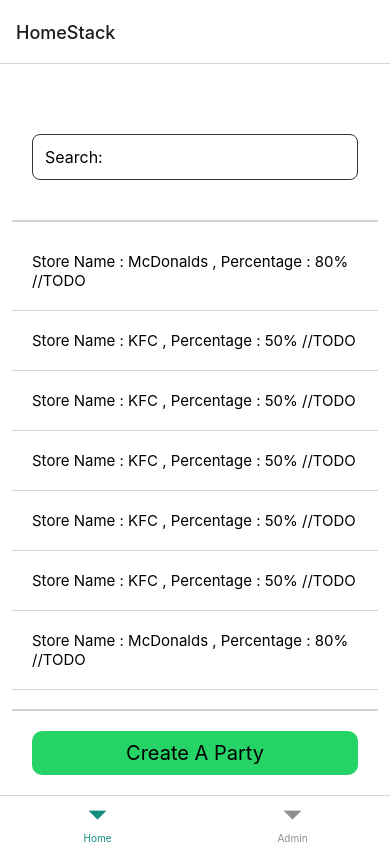
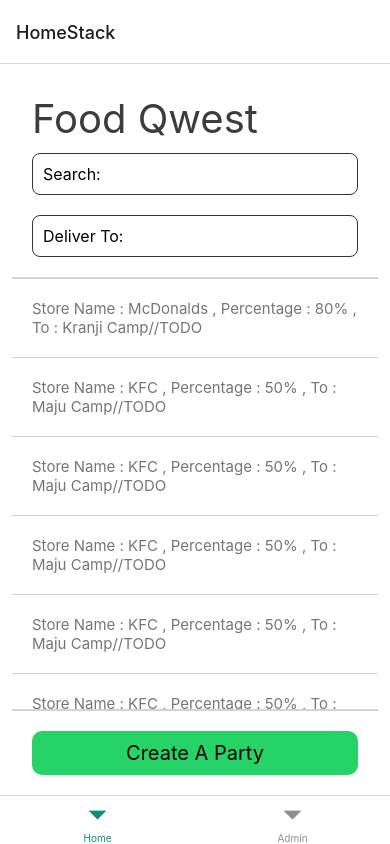
Before and after one commit to jinyangp/codeexp_2022, a React Native app: screen /HomeStack in a window 390 px wide. Built offline with nearby package versions, Linux system fonts and the light colour scheme.

Commit message:
added room

```diff
--- a/components/screens/HomeScreen.js
+++ b/components/screens/HomeScreen.js
@@ -1,76 +1,131 @@
-import React, { useEffect, useState } from 'react';
-import { Text, View, StyleSheet, TextInput, TouchableOpacity, FlatList } from "react-native";
-import { palette, theme } from '../../utils';
+import React, { useEffect, useState } from "react";
+import {
+  Text,
+  View,
+  StyleSheet,
+  TextInput,
+  TouchableOpacity,
+  FlatList,
+} from "react-native";
+import { palette, theme } from "../../utils";
 
 const testData = [
   {
-    storeName: "McDonalds", percentCompleted: "80%",
+    storeName: "McDonalds",
+    percentCompleted: "80%",
+    deliverTo: "Kranji Camp",
   },
   {
-    storeName: "KFC", percentCompleted: "50%",
+    storeName: "KFC",
+    percentCompleted: "50%",
+    deliverTo: "Maju Camp",
   },
   {
-    storeName: "KFC", percentCompleted: "50%",
+    storeName: "KFC",
+    percentCompleted: "50%",
+    deliverTo: "Maju Camp",
   },
   {
-    storeName: "KFC", percentCompleted: "50%",
+    storeName: "KFC",
+    percentCompleted: "50%",
+    deliverTo: "Maju Camp",
   },
   {
-    storeName: "KFC", percentCompleted: "50%",
+    storeName: "KFC",
+    percentCompleted: "50%",
+    deliverTo: "Maju Camp",
   },
   {
-    storeName: "KFC", percentCompleted: "50%",
+    storeName: "KFC",
+    percentCompleted: "50%",
+    deliverTo: "Maju Camp",
   },
   {
-    storeName: "McDonalds", percentCompleted: "80%",
+    storeName: "KFC",
+    percentCompleted: "50%",
+    deliverTo: "Maju Camp",
   },
   {
-    storeName: "McDonalds", percentCompleted: "80%",
+    storeName: "McDonalds",
+    percentCompleted: "80%",
+    deliverTo: "Kranji Camp",
   },
   {
-    storeName: "McDonalds", percentCompleted: "80%",
+    storeName: "McDonalds",
+    percentCompleted: "80%",
+    deliverTo: "Kranji Camp",
   },
-  {
-    storeName: "McDonalds", percentCompleted: "80%",
-  },
-  {
-    storeName: "McDonalds", percentCompleted: "80%",
-  }
 ];
 
 function HomeScreen({ navigation }) {
+  const [deliverToValue, setDeliverToValue] = useState("");
   const [searchValue, setSearchValue] = useState("");
+  const [unfilteredData, setUnfilteredData] = useState(testData);
   const [filteredData, setFilteredData] = useState([]);
 
   useEffect(() => {
-    setFilteredData(testData.filter((item) => item.storeName.toLowerCase().includes(searchValue.toLowerCase())));
-  }, [searchValue]);
+    setFilteredData(
+      unfilteredData.filter(
+        (item) =>
+          item.storeName.toLowerCase().includes(searchValue.toLowerCase()) &&
+          item.deliverTo.toLowerCase().includes(deliverToValue.toLowerCase())
+      )
+    );
+  }, [searchValue, deliverToValue, unfilteredData]);
 
   const renderItem = ({ item }) => {
     return (
-      <Text style={styles.listItem}>Store Name : {item.storeName} , Percentage : {item.percentCompleted} //TODO</Text>
+      <TouchableOpacity
+        onPress={() => {
+          navigation.navigate("Room", { ...item });
+        }}
+      >
+        <Text style={styles.listItem}>
+          Store Name : {item.storeName} , Percentage : {item.percentCompleted} ,
+          To : {item.deliverTo}
+          //TODO
+        </Text>
+      </TouchableOpacity>
     );
   };
 
   return (
     <View style={styles.container}>
-      <View style={styles.headerContainer} >
+      <View style={styles.headerContainer}>
+        <Text style={styles.headerText}>Food Qwest</Text>
         <TextInput
           style={styles.input}
-          placeholder='Search:'
-          autoCapitalize='none'
-          keyboardType='default'
-          textContentType='none'
+          placeholder="Search:"
+          autoCapitalize="none"
+          keyboardType="default"
+          textContentType="none"
           autoFocus={true}
           value={searchValue}
-          onChangeText={text => setSearchValue(text)}
+          onChangeText={(text) => setSearchValue(text)}
+        />
+        <TextInput
+          style={styles.input}
+          placeholder="Deliver To:"
+          autoCapitalize="none"
+          keyboardType="default"
+          textContentType="none"
+          autoFocus={true}
+          value={deliverToValue}
+          onChangeText={(text) => setDeliverToValue(text)}
         />
       </View>
 
-      <FlatList data={filteredData} renderItem={renderItem} />
+      <View style={styles.bodyContainer}>
+        <FlatList data={filteredData} renderItem={renderItem} />
+      </View>
 
       <View style={styles.footerContainer}>
-        <TouchableOpacity onPress={() => {navigation.navigate("CreateGroup")}} style={styles.button}>
+        <TouchableOpacity
+          onPress={() => {
+            navigation.navigate("CreateGroup");
+          }}
+          style={styles.button}
+        >
           <Text style={styles.buttonText}>Create A Party</Text>
         </TouchableOpacity>
       </View>
@@ -83,25 +138,29 @@
 const styles = StyleSheet.create({
   container: {
     flex: 1,
-    backgroundColor: '#fff',
-    paddingTop: 50,
+    backgroundColor: "#fff",
+    paddingTop: 10,
     paddingHorizontal: 12,
   },
   headerContainer: {
     padding: 20,
-    alignItems: 'flex-start',
-    marginBottom: 10,
+    alignItems: "flex-start",
+    paddingBottom: 10,
     borderBottomColor: "lightgrey",
     borderBottomWidth: 2,
   },
+  headerText: {
+    color: theme.colors.text,
+    fontSize: 40,
+  },
   input: {
-    backgroundColor: '#fff',
-    marginBottom: 20,
+    backgroundColor: "#fff",
+    marginVertical: 10,
     fontSize: 16,
     borderWidth: 1,
-    borderColor: '#333',
+    borderColor: "#333",
     borderRadius: 8,
-    padding: 12,
+    padding: 10,
     width: "100%",
   },
   footerContainer: {
@@ -115,14 +174,18 @@
     borderRadius: 10,
   },
   buttonText: {
-      color: "black",
-      alignSelf: 'center',
-      fontSize: 20,
+    color: "black",
+    alignSelf: "center",
+    fontSize: 20,
   },
   listItem: {
     padding: 20,
     borderBottomColor: "lightgrey",
     borderBottomWidth: 1,
     fontSize: 15,
-  }
+    color: theme.colors.secondaryText,
+  },
+  bodyContainer: {
+    flex: 1,
+  },
 });
--- a/components/screens/ProfileScreen.js
+++ b/components/screens/ProfileScreen.js
@@ -1,6 +1,5 @@
-
-import { Text, View, TouchableOpacity, StyleSheet} from 'react-native';
-import { palette, theme } from '../../utils'
+import { Text, View, TouchableOpacity, StyleSheet } from "react-native";
+import { palette, theme } from "../../utils";
 
 export default function ProfileScreen({ navigation }) {
   return (
@@ -10,11 +9,17 @@
       </View>
 
       <View>
-            <TouchableOpacity style={styles.button} onPress={() => navigation.navigate("Settings")}>
+        <TouchableOpacity
+          style={styles.button}
+          onPress={() => navigation.navigate("Settings")}
+        >
           <Text style={styles.text}>Settings</Text>
         </TouchableOpacity>
 
-            <TouchableOpacity style={styles.button} onPress={() => navigation.navigate("History")}>
+        <TouchableOpacity
+          style={styles.button}
+          onPress={() => navigation.navigate("History")}
+        >
           <Text style={styles.text}>History</Text>
         </TouchableOpacity>
       </View>
@@ -25,14 +30,14 @@
 const styles = StyleSheet.create({
   container: {
     flex: 1,
-        backgroundColor: '#fff',
-        paddingTop: 50,
-        paddingHorizontal: 12
+    backgroundColor: "#fff",
+    paddingTop: 10,
+    paddingHorizontal: 12,
   },
   headerContainer: {
     padding: 20,
-        alignItems: 'center',
-        flexDirection: 'row',
+    alignItems: "center",
+    flexDirection: "row",
     marginBottom: 10,
   },
   button: {
--- /dev/null
+++ b/components/screens/Room/RoomHost.js
@@ -0,0 +1,177 @@
+import React, { useState, useEffect } from "react";
+import {
+  Text,
+  View,
+  StyleSheet,
+  TouchableOpacity,
+  FlatList,
+} from "react-native";
+import { Ionicons } from "@expo/vector-icons";
+import { palette, theme } from "../../../utils";
+
+function RoomHost({ data }) {
+  const { info, navigation } = data;
+
+  const [orders, setOrders] = useState([
+    {
+      foodName: "Curry Fish Head",
+      amount: 1,
+    },
+    {
+      foodName: "Chicken Rice",
+      amount: 4,
+    },
+    {
+      foodName: "Roti Prata",
+      amount: 11,
+    },
+  ]);
+
+  const [totalAmount, setTotalAmount] = useState(54);
+  const [currAmount, setCurrAmount] = useState(27);
+  const [percent, setPercent] = useState(0);
+
+  useEffect(() => {
+    setPercent(currAmount / totalAmount);
+  }, [currAmount]);
+
+  const renderItem = ({ item }) => {
+    return (
+      <TouchableOpacity
+        onPress={() => {
+          console.log("Go to order");
+        }}
+      >
+        <Text style={styles.listItem}>
+          {item.foodName} x {item.amount}
+        </Text>
+      </TouchableOpacity>
+    );
+  };
+
+  return (
+    <View style={styles.container}>
+      <View style={styles.headerContainer}>
+        <View style={{ flexDirection: "row", alignItems: "center" }}>
+          <Text style={styles.text}>Store: </Text>
+          <Text style={styles.text}>{info.storeName}</Text>
+        </View>
+        <View style={{ flexDirection: "row", alignItems: "center" }}>
+          <Text style={styles.text}>To: </Text>
+          <Text style={styles.text}>{info.deliverTo}</Text>
+        </View>
+        <View style={{ flexDirection: "row", alignItems: "center" }}>
+          <Text style={styles.text}>From: </Text>
+          <Text style={styles.text}>current location //TODO?</Text>
+        </View>
+      </View>
+
+      <View style={styles.bodyContainer}>
+        <View style={styles.statusContainer}>
+          <Text>
+            ${currAmount} / ${totalAmount}
+          </Text>
+          <View style={styles.statusBar}>
+            <View
+              style={{
+                backgroundColor: "blue",
+                borderRadius: 10,
+                height: `${Math.floor(percent * 100).toString()}%`,
+              }}
+            />
+          </View>
+        </View>
+
+        <View style={styles.orderContainer}>
+          <Text
+            style={{
+              fontColor: theme.colors.text,
+              fontSize: 20,
+              fontWeight: "50",
+            }}
+          >
+            Orders
+          </Text>
+          <FlatList data={orders} renderItem={renderItem} />
+        </View>
+      </View>
+
+      <View style={styles.footerContainer}>
+        <TouchableOpacity onPress={() => navigation.goBack()}>
+          <Ionicons
+            name="chevron-back-circle-outline"
+            size={40}
+            color="black"
+          />
+        </TouchableOpacity>
+        <TouchableOpacity onPress={() => console.log("Add/ Edit order")}>
+          <Ionicons name="add-circle-outline" size={40} color="black" />
+        </TouchableOpacity>
+        <TouchableOpacity onPress={() => navigation.navigate("Chat")}>
+          <Ionicons name="chatbox-ellipses-outline" size={40} color="black" />
+        </TouchableOpacity>
+      </View>
+    </View>
+  );
+}
+
+export default RoomHost;
+
+const styles = StyleSheet.create({
+  container: {
+    flex: 1,
+    backgroundColor: "#fff",
+    paddingTop: 10,
+    paddingHorizontal: 12,
+  },
+  headerContainer: {
+    padding: 20,
+    alignItems: "flex-start",
+    paddingBottom: 10,
+    borderBottomColor: "lightgrey",
+    borderBottomWidth: 2,
+  },
+  bodyContainer: {
+    flex: 1,
+    padding: 20,
+    paddingRight: 0,
+    flexDirection: "row",
+  },
+  footerContainer: {
+    padding: 20,
+    borderTopColor: "lightgrey",
+    borderTopWidth: 2,
+    flexDirection: "row",
+    justifyContent: "space-around",
+  },
+  orderContainer: {
+    padding: 20,
+    width: "80%",
+  },
+  statusContainer: {
+    width: "20%",
+    justifyContent: "center",
+  },
+  statusBar: {
+    backgroundColor: "#fff",
+    borderColor: "orange",
+    borderWidth: 2,
+    height: "90%",
+    borderRadius: 10,
+    justifyContent: "flex-end",
+    marginTop: 10,
+  },
+  text: {
+    marginVertical: 4,
+    fontColor: theme.colors.text,
+    fontSize: 20,
+  },
+  listItem: {
+    padding: 20,
+    borderBottomColor: "lightgrey",
+    borderBottomWidth: 1,
+    fontSize: 15,
+    color: theme.colors.secondaryText,
+    width: "100%",
+  },
+});
--- a/navigation/AppNavigator.js
+++ b/navigation/AppNavigator.js
@@ -6,6 +6,7 @@
 import CreateGroup from "../components/screens/CreateGroup";
 import ExploreScreen from "../components/screens/ExploreScreen";
 import HomeScreen from "../components/screens/HomeScreen";
+import MainRoom from "../components/screens/Room/MainRoom";
 
 // admin related
 import ProfileScreen from "../components/screens/ProfileScreen";
@@ -33,6 +34,7 @@
       />
       <GroupBuyStackNavigator.Screen name="Explore" component={ExploreScreen} />
       <GroupBuyStackNavigator.Screen name="Chat" component={ChatScreen} />
+      <GroupBuyStackNavigator.Screen name="Room" component={MainRoom} />
     </GroupBuyStackNavigator.Navigator>
   );
 };
--- a/package.json
+++ b/package.json
@@ -10,6 +10,7 @@
     "eject": "expo eject"
   },
   "dependencies": {
+    "@expo/vector-icons": "^13.0.0",
     "@react-native-async-storage/async-storage": "^1.17.6",
     "@react-native-community/masked-view": "^0.1.11",
     "@react-native-masked-view/masked-view": "0.2.6",
@@ -25,6 +26,7 @@
     "expo-contacts": "~10.2.0",
     "expo-image-picker": "~13.1.1",
     "expo-location": "~14.2.2",
+    "expo-splash-screen": "^0.15.1",
     "expo-status-bar": "~1.3.0",
     "firebase": "^9.6.11",
     "nanoid": "^4.0.0",
```
Also changed, not shown: components/screens/Room/MainRoom.js (added, +15 -0 lines), components/screens/Room/RoomUser.js (added, +11 -0 lines), 1 other file (tests, documents, lock files or other folders). Lines whose indentation alone changed are shown as unchanged.
